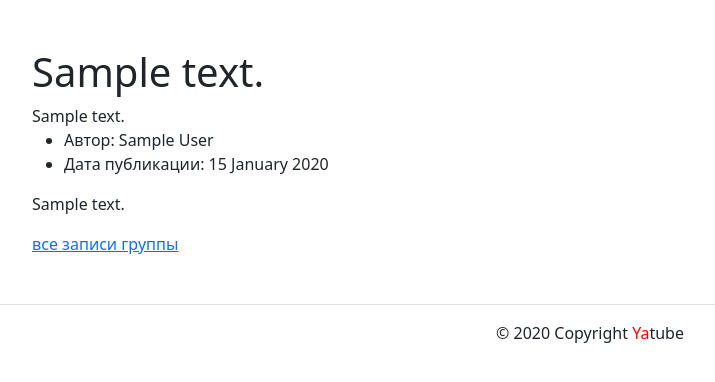
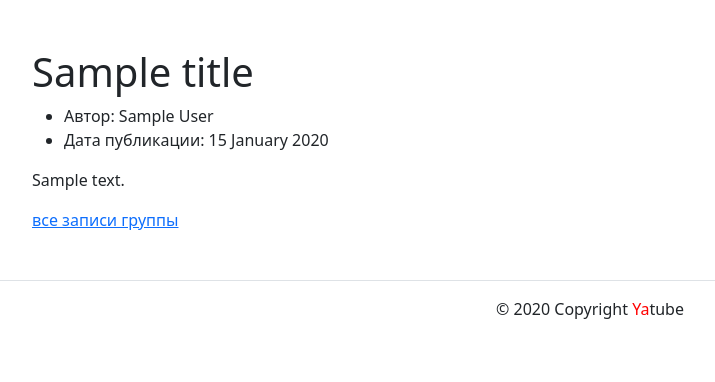
Before and after one commit to MrSteford/yatube_project, a Django app: template yatube/templates/posts/index.html in a window 1280 px wide. Shown: the part 56-438 px from the top of the page, without its empty margins (50-765 px from the left). Run offline with Django 3.2, Linux system fonts and the light colour scheme; tables that the repository leaves empty hold one stand-in row (values such as "Sample post"); the template is opened without the code that fills it: values that come from a table or form of the project are taken from there, most other values are stand-ins (such as "Sample title", 1, 10 or a date in 2020); some libraries are stand-ins or nearby versions.

Commit message:
Подготовка к pytest

```diff
--- a/yatube/posts/urls.py
+++ b/yatube/posts/urls.py
@@ -6,5 +6,5 @@ app_name = 'posts'
 
 urlpatterns = [
     path('', views.index, name='index'),
-    path('group/<slug:slug>/', views.posts, name='group_posts')
+    path('group/<slug:slug>/', views.posts, name='group_list')
 ]
--- a/yatube/posts/views.py
+++ b/yatube/posts/views.py
@@ -4,7 +4,9 @@ from .models import Post, Group
 
 def index(request):
     posts = Post.objects.order_by('-pub_date')[:10]
+    title = 'Последние обновления на сайте.'
     context = {
+        'title': title,
         'posts': posts,
     }
     return render(request, 'posts/index.html', context)
@@ -13,7 +15,7 @@ def index(request):
 def posts(request, slug):
     group = get_object_or_404(Group, slug=slug)
     posts = Post.objects.filter(group=group).order_by('-pub_date')[:10]
-    title = 'Здесь будет информация о группах проекта Yatube'
+    title = ('Записи сообщества' + ' ' + group.title)
     context = {
         'title': title,
         'group': group,
--- a/yatube/templates/base.html
+++ b/yatube/templates/base.html
@@ -19,7 +19,7 @@
     </header>
     <main>
     <div class="container py-5">
-      <h1>{{ text }}</h1>
+      <h1>{{ title }}</h1>
       {% block content %}
       {% endblock %}
     </main>
--- a/yatube/templates/posts/group_list.html
+++ b/yatube/templates/posts/group_list.html
@@ -5,7 +5,7 @@
       <li>Автор: {{ post.author.get_full_name }}</li>
       <li>Дата публикации: {{ post.pub_date|date:"d E Y"}}</li>
     </ul>
-    <p>{{ post.text }}</p>
+    <p>{{ post.text|linebreaks }}</p>
     {% if not forloop.last %}<hr>{% endif %}
 {% endfor %}
 {% endblock %}
--- a/yatube/templates/posts/index.html
+++ b/yatube/templates/posts/index.html
@@ -1,14 +1,13 @@
 {% extends 'base.html' %}
 {% block content %}
-{{ text|safe }}
 {% for post in posts %}
     <ul>
       <li>Автор: {{ post.author.get_full_name }}</li>
       <li>Дата публикации: {{ post.pub_date|date:"d E Y"}}</li>
     </ul>
-    <p>{{ post.text }}</p>
+    <p>{{ post.text|linebreaks }}</p>
     {% if post.group.slug %}
-    <a href="{% url 'posts:group_posts' post.group.slug %}">все записи группы</a>
+    <a href="{% url 'posts:group_list' post.group.slug %}">все записи группы</a>
     {% endif %}
     {% if not forloop.last %}<hr>{% endif %}
 {% endfor %}
```
